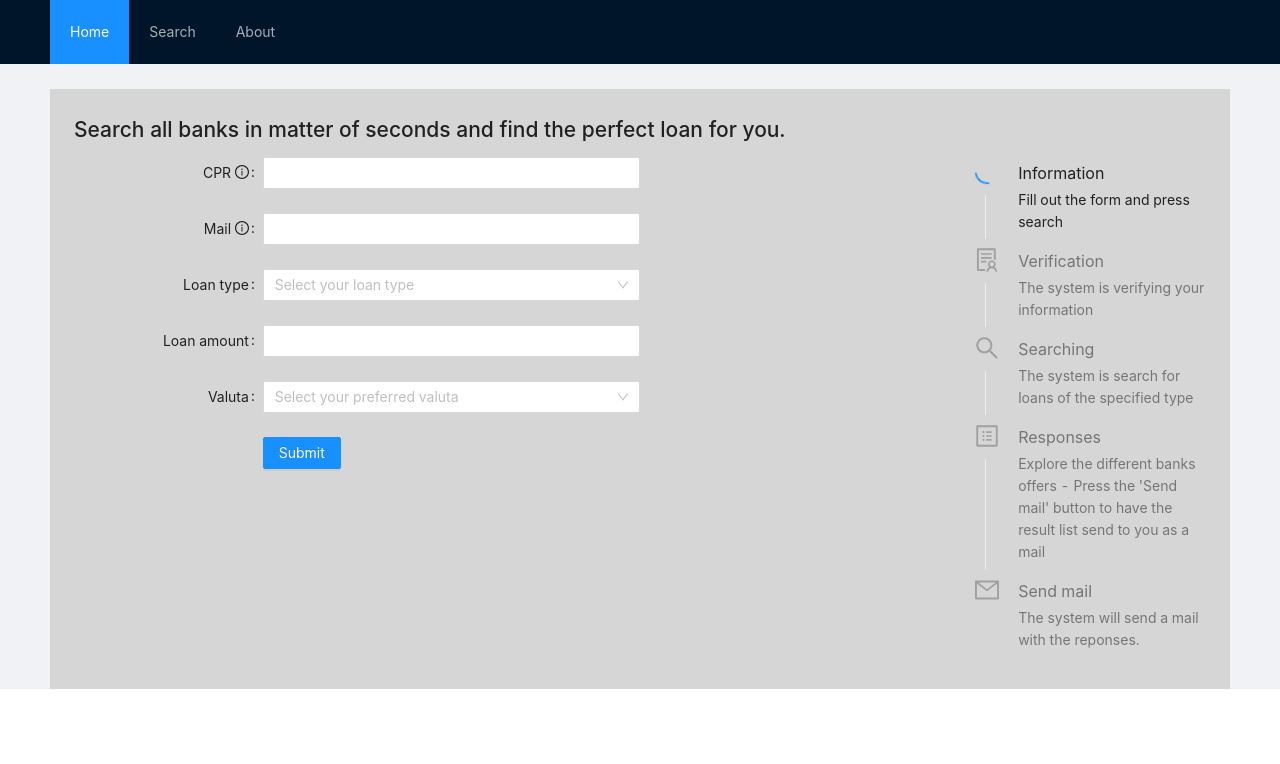
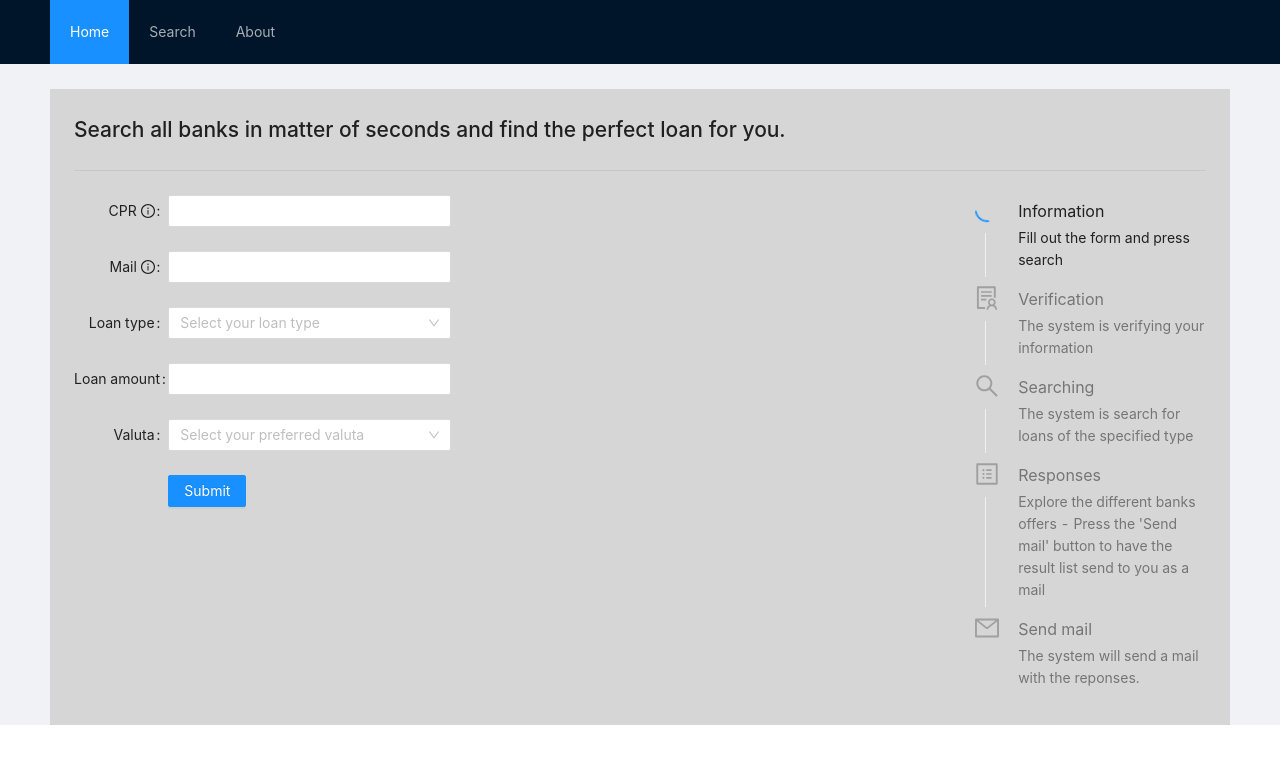
Before and after one commit to JesperRusbjerg/team7ExamProject, a React (Create React App) app in the folder customerApplication/: page /search in a window 1280 px wide. Shown: the top 764 px of the page. Built offline with nearby package versions, Linux system fonts and the light colour scheme.

Commit message:
Updated customer application

```diff
--- /dev/null
+++ b/customerApplication/src/javascript/components/LabelWithInfo.js
@@ -0,0 +1,13 @@
+import { Tooltip } from 'antd';
+import { InfoCircleOutlined } from '@ant-design/icons';
+
+const LabelWithInfo = ({ title, description }) => (
+  <span>
+    {title}&nbsp;
+    <Tooltip title={description}>
+      <InfoCircleOutlined />
+    </Tooltip>
+  </span>
+);
+
+export default LabelWithInfo;
--- a/customerApplication/src/javascript/components/SearchEngine.js
+++ /dev/null
@@ -1,86 +0,0 @@
-import { Form, Input, Button, Select, Tooltip } from 'antd';
-import { InfoCircleOutlined } from '@ant-design/icons';
-
-const { Option } = Select;
-
-const layout = {
-  labelCol: { span: 8 },
-  wrapperCol: { span: 16 },
-};
-
-const tailLayout = {
-  wrapperCol: { offset: 8, span: 16 },
-};
-
-const SearchEngine = ({ submit }) => {
-  const onFinish = values => {
-    submit(values);
-  };
-
-  return (
-    <Form
-      {...layout}
-      name='basic'
-      initialValues={{ remember: true }}
-      onFinish={onFinish}
-      requiredMark={false}
-    >
-      <Form.Item
-        label={
-          <span>
-            CPR&nbsp;
-            <Tooltip title='We do not save or share your CPR but only use it for retrieving your credit score!'>
-              <InfoCircleOutlined />
-            </Tooltip>
-          </span>
-        }
-        name='cpr'
-        rules={[{ required: true, message: 'Please input your CPR!' }]}
-      >
-        <Input />
-      </Form.Item>
-
-      <Form.Item
-        label={
-          <span>
-            Mail&nbsp;
-            <Tooltip title='We do not save or share your mail but only use it for sending your responses to you!'>
-              <InfoCircleOutlined />
-            </Tooltip>
-          </span>
-        }
-        name='mail'
-        rules={[{ required: true, message: 'Please input your mail!' }]}
-      >
-        <Input />
-      </Form.Item>
-
-      <Form.Item label="Loan type" name="loanType" rules={[{ required: true, message: 'Please choose a loan type!' }]}>
-        <Select placeholder="Select your loan type" allowClear >
-          <Option value="quick">Quick</Option>
-          <Option value="mortgage">Mortgage</Option>
-          <Option value="student">Student</Option>
-        </Select>
-      </Form.Item>
-
-      <Form.Item label='Loan amount' name='amount' rules={[{ required: true, message: 'Please input the desired amount to loan!' }]} >
-        <Input />
-      </Form.Item>
-
-      <Form.Item label="Valuta" name="valuta" rules={[{ required: true, message: 'Please choose a valuta!' }]}>
-        <Select placeholder="Select your preferred valuta" allowClear >
-          <Option value="DKK">DKK</Option>
-          <Option value="USD">USD</Option>
-        </Select>
-      </Form.Item>
-
-      <Form.Item {...tailLayout}>
-        <Button type='primary' htmlType='submit'>
-          Submit
-        </Button>
-      </Form.Item>
-    </Form>
-  );
-}
-
-export default SearchEngine;
--- a/customerApplication/src/javascript/components/SearchStatus.js
+++ /dev/null
@@ -1,18 +0,0 @@
-import { useState, useEffect } from 'react';
-import { Steps } from 'antd';
-import { LoadingOutlined } from '@ant-design/icons';
-
-const { Step } = Steps;
-
-const SearchEngine = ({ steps, current }) => {
-  const [localSteps, setLocalSteps] = useState(steps);
-  useEffect(() => setLocalSteps(steps), [steps]);
-
-  return (
-    <Steps direction='vertical' current={current}>
-      {localSteps.map(step => <Step status={step.status} title={step.title} description={step.description} icon={step.active ? <LoadingOutlined /> : step.icon} />)}
-    </Steps>
-  );
-};
-
-export default SearchEngine;
--- a/customerApplication/src/javascript/pages/Search.js
+++ b/customerApplication/src/javascript/pages/Search.js
@@ -1,12 +1,14 @@
 import { useState, useEffect } from 'react';
-import { Row, Col } from 'antd';
-import { FormOutlined, SolutionOutlined, SearchOutlined, ProfileOutlined, MailOutlined } from '@ant-design/icons';
-import SearchEngine from '../components/SearchEngine.js';
-import SearchStatus from '../components/SearchStatus.js';
+import { Row, Col, Divider, Form, Input, Button, Select, Steps } from 'antd';
+import { FormOutlined, SolutionOutlined, SearchOutlined, ProfileOutlined, MailOutlined, LoadingOutlined } from '@ant-design/icons';
+import LabelWithInfo from '../components/LabelWithInfo.js';
+import facade from '../scripts/facade';
 
+const { Option } = Select;
+const { Step } = Steps;
 
 const Search = () => {
-  const init = [
+  const initSteps = [
     {
       active: true,
       step: 1,
@@ -48,17 +50,19 @@ const Search = () => {
       icon: <MailOutlined />
     },
   ];
-  const [steps, setSteps] = useState(init);
-  const current = steps.filter(step => step.active)[0].step
-  const [information, setInformation] = useState({});
+  const initInformation = {};
+  const [steps, setSteps] = useState(initSteps);
+  const [information, setInformation] = useState(initInformation);
+  const [activeStep, setActiveStep] = useState(1);
 
-  const submitInformation = data => {
-    console.log('Success:', data);
-    setInformation(data);
+  useEffect(() => {
+    updateSteps();
+  }, [activeStep]);
+
+  const updateSteps = () => {
     let temp = steps;
-    changeActiveStep(2, temp);
+    changeActiveStep(activeStep, temp);
     setSteps(temp);
-    console.log('Steps:', steps);
   };
 
   const changeActiveStep = (newActiveStep, steps) => {
@@ -68,21 +72,79 @@ const Search = () => {
         step.status = 'process';
       } else if (step.step < newActiveStep) {
         step.active = false;
-        step.status = 'finish'
+        step.status = 'finish';
+      } else {
+        step.active = false;
+        step.status = 'wait';
       }
     });
+  };
+
+  const submitInformation = data => {
+    console.log('data: ', data);
+    setInformation(data);
+    setActiveStep(2);
+    validateInformation(data);
+  };
+
+  const validateInformation = (data) => {
+    const result = facade.validateInput(data);
+    console.log('result: ', result);
+    console.log('data: ', data);
+    if (result.validation) { // missing to update
+      setActiveStep(3);
+      alert('Validation succeded', result, data);
+    } else {
+      setActiveStep(1);
+      alert('Validation failed', result, data);
+    }
   };
 
   return (
     <div className='site-layout-background' style={{ padding: 24, minHeight: 600 }}>
       <h1>Search all banks in matter of seconds and find the perfect loan for you.</h1>
+      <Divider />
       <Row wrap={false}>
         <Col span={12}>
-          <SearchEngine submit={submitInformation} />
+          <Form labelCol={{ span: 4 }} wrapperCol={{ span: 12 }} name='basic' initialValues={{ remember: true }} onFinish={submitInformation} requiredMark={false} >
+            <Form.Item label={<LabelWithInfo title='CPR' description='We do not save or share your CPR but only use it for retrieving your credit score!' />} name='cpr' rules={[{ required: true, message: 'Please input your CPR!' }]} >
+              <Input disabled={!steps[0].active} />
+            </Form.Item>
+
+            <Form.Item label={<LabelWithInfo title='Mail' description='We do not save or share your mail but only use it for sending your responses to you!' />} name='mail' rules={[{ required: true, message: 'Please input your mail!' }]} >
+              <Input disabled={!steps[0].active} />
+            </Form.Item>
+
+            <Form.Item label="Loan type" name="loanType" rules={[{ required: true, message: 'Please choose a loan type!' }]}>
+              <Select placeholder="Select your loan type" allowClear disabled={!steps[0].active}>
+                <Option value="quick">Quick</Option>
+                <Option value="mortgage">Mortgage</Option>
+                <Option value="student">Student</Option>
+              </Select>
+            </Form.Item>
+
+            <Form.Item label='Loan amount' name='amount' rules={[{ required: true, message: 'Please input the desired amount to loan!' }]} >
+              <Input disabled={!steps[0].active} />
+            </Form.Item>
+
+            <Form.Item label="Valuta" name="valuta" rules={[{ required: true, message: 'Please choose a valuta!' }]}>
+              <Select placeholder="Select your preferred valuta" allowClear disabled={!steps[0].active}>
+                <Option value="DKK">DKK</Option>
+                <Option value="USD">USD</Option>
+              </Select>
+            </Form.Item>
+
+            <Form.Item wrapperCol={{ offset: 4, span: 12 }}>
+              <Button type='primary' htmlType='submit' disabled={!steps[0].active}>
+                Submit
+              </Button>
+            </Form.Item>
+          </Form >
         </Col>
-        <Col span={7} />
-        <Col span={5}>
-          <SearchStatus steps={steps} current={current} />
+        <Col span={5} offset={7}>
+          <Steps direction='vertical' current={steps.filter(step => step.active)[0].step}>
+            {steps.map(step => <Step key={step.step} status={step.status} title={step.title} description={step.description} icon={step.active ? <LoadingOutlined /> : step.icon} />)}
+          </Steps>
         </Col>
       </Row>
     </div>
--- /dev/null
+++ b/customerApplication/src/javascript/scripts/facade.js
@@ -0,0 +1,14 @@
+import { BASE_URL } from './settings';
+import inputValidator from './inputValidator';
+
+function apiFacade() {
+  const validateInput = (information) => {
+    return inputValidator(information)
+  }
+
+  return {
+    validateInput,
+  }
+}
+const facade = apiFacade();
+export default facade;
--- /dev/null
+++ b/customerApplication/src/javascript/scripts/inputValidator.js
@@ -0,0 +1,56 @@
+const validateNumberBetween = (number, min, max) => {
+  return number >= min && number <= max;
+};
+
+const validateCPR = (cpr) => {
+  if (!isNaN(cpr) && !isNaN(parseFloat(cpr))) {
+    if (cpr.length === 10) {
+      const day = cpr.substring(0, 2);
+      const month = cpr.substring(2, 4);
+      const year = cpr.substring(4, 6);
+      if (validateNumberBetween(day, 1, 31) && validateNumberBetween(month, 1, 12) && validateNumberBetween(year, 0, 99)) {
+        return '';
+      }
+    }
+  }
+  return 'The CPR is not valid!';
+};
+
+const validateMail = (mail) => {
+  if (/^[^\s@]+@[^\s@]+\.[^\s@]+$/.test(mail)) {
+    return '';
+  }
+  return 'The Mail is not valid!';
+};
+
+const validateAmount = (amount) => {
+  if (!isNaN(amount) && !isNaN(parseFloat(amount))) {
+    if (parseInt(amount) > 0) {
+      return '';
+    }
+  }
+  return 'The Amount is not valid!';
+};
+
+const checkResult = (result) => {
+  return !(checkErrorMessage(result.errorMessageCPR)
+    && checkErrorMessage(result.errorMessageMail)
+    && checkErrorMessage(result.errorMessageAmount));
+};
+
+const checkErrorMessage = (errorMessage) => {
+  return errorMessage ? true : false;
+};
+
+const inputValidator = (information) => {
+  const result = {
+    validation: false,
+    errorMessageCPR: validateCPR(information.cpr),
+    errorMessageMail: validateMail(information.mail),
+    errorMessageAmount: validateAmount(information.amount),
+  };
+  result.validation = checkResult(result);
+  return result;
+};
+
+export default inputValidator;
--- /dev/null
+++ b/customerApplication/src/javascript/scripts/settings.js
@@ -0,0 +1 @@
+export const BASE_URL = 'TODO';
```
